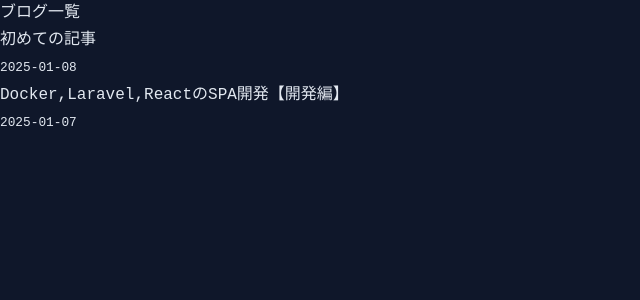
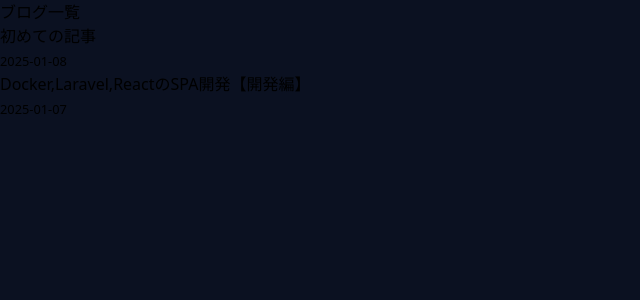
Before and after one commit to SI-Monxy/tech-blog-front, a Next.js app: page / in a window 1280 px wide. Shown: the top 300 px of the page, without its empty margins (0-640 px from the left). Built offline with nearby package versions, Linux system fonts and the light colour scheme.

Commit message:
スタイルをサイバーパンクっぽく修正

```diff
--- a/src/app/[id]/page.tsx
+++ b/src/app/[id]/page.tsx
@@ -2,17 +2,17 @@ import { getSortedPostsData } from "@/lib/posts";
 import fs from "fs";
 import path from "path";
 import matter from "gray-matter";
-import { remark } from 'remark';
-import remarkHtml from 'remark-html';
+import { remark } from "remark";
+import remarkHtml from "remark-html";
 import { markdownToHtml } from "@/lib/markdownToHtml";
-import 'highlight.js/styles/github-dark.css';  // ダークテーマ用のスタイル
+import "highlight.js/styles/github-dark.css"; // ダークテーマ用のスタイル
 
 // 動的なパラメータの型定義
 type Props = {
   params: {
     id: string;
   };
-}
+};
 
 // メインのページコンポーネント
 export default async function PostPage({ params }: Props) {
@@ -20,12 +20,13 @@ export default async function PostPage({ params }: Props) {
   const id = resolvedParams.id;
 
   const post = await getPost(id);
-    const content = await markdownToHtml(post.contentHtml)
+  const content = await markdownToHtml(post.contentHtml);
 
   return (
+    <div className="min-h-screen bg-[#0b1121]"> {/* 背景色を強制的に設定 */}
       <article className="max-w-4xl mx-auto px-4 py-8">
         <div className="prose prose-invert prose-lg max-w-none">
-                <h1 className="text-4xl font-bold mb-4">{post.title}</h1>
+          <h1 className="text-4xl font-bold mb-2 text-white">{post.title}</h1>
           <div className="text-gray-400 mb-8">{post.date}</div>
           <div
             className="markdown-content"
@@ -33,6 +34,7 @@ export default async function PostPage({ params }: Props) {
           />
         </div>
       </article>
+    </div>
   );
 }
 
@@ -46,8 +48,8 @@ export async function generateStaticParams() {
 
 // 投稿データを取得する関数
 async function getPost(id: string) {
-    const fullPath = path.join(process.cwd(), 'src/content', `${id}.md`);
-    const fileContents = fs.readFileSync(fullPath, 'utf8');
+  const fullPath = path.join(process.cwd(), "src/content", `${id}.md`);
+  const fileContents = fs.readFileSync(fullPath, "utf8");
 
   const matterResult = matter(fileContents);
   const date = matterResult.data["date"];
--- a/src/app/globals.css
+++ b/src/app/globals.css
@@ -1,165 +1,133 @@
+/* globals.css の修正 */
 @tailwind base;
 @tailwind components;
 @tailwind utilities;
 
+/* ベースとなる背景色を設定 */
+html, body {
+  background-color: #0b1121;
+  min-height: 100vh;
+}
+
 :root {
-  /* ダークテーマをデフォルトに */
-  --background: #0f172a; /* ダークネイビー */
-  --foreground: #e2e8f0; /* 明るいグレー */
+  /* メインカラー */
+  --background: #0b1121;    /* 深いダークネイビー */
+  --foreground: #e2e8f0;    /* 明るいグレー */
+  --header-bg: #151e2d;     /* ヘッダー背景 */
 
   /* アクセントカラー */
-  --primary: #3b82f6; /* ブルー */
-  --secondary: #10b981; /* グリーン */
-  --accent: #8b5cf6; /* パープル */
+  --primary: #60a5fa;       /* 明るいブルー */
+  --neon-green: #4ade80;    /* 蛍光グリーン */
+  --neon-green-glow: #4ade8040; /* グロー効果用 */
+  --accent: #a78bfa;        /* ソフトなパープル */
 
   /* コード関連 */
-  --code-bg: #1e293b; /* コードブロック背景 */
-  --code-highlight: #334155; /* コードハイライト */
-
-  /* その他の要素 */
-  --card-bg: #1e293b; /* カード背景 */
-  --border: #334155; /* ボーダー */
-  --muted: #64748b; /* 補足テキスト */
+  --code-bg: #1a2234;       /* コード背景 */
+  --code-block-bg: #161b2b; /* コードブロック背景 */
 }
 
-body {
-  color: var(--foreground);
-  background: var(--background);
-  font-family: "JetBrains Mono", "Fira Code", monospace;
-  line-height: 1.7;
+/* プロースのオーバーライド */
+.prose {
+  --tw-prose-body: #e2e8f0;
+  --tw-prose-headings: #ffffff;
+  --tw-prose-links: #4ade80;
+  --tw-prose-background: #0b1121;
 }
 
 .markdown-content {
-  /* 見出し */
-  h1,
-  h2,
-  h3,
-  h4 {
-    font-family: "Inter", "Roboto", sans-serif;
-    font-weight: 700;
-    color: var(--primary);
-    margin-top: 2rem;
-    margin-bottom: 1rem;
-  }
-
   h1 {
-    font-size: 2.25rem;
-    border-bottom: 2px solid var(--primary);
+    font-size: 2.5rem;
+    color: #ffffff;
+    border-bottom: 1px solid var(--neon-green);
     padding-bottom: 0.5rem;
+    margin: 2rem 0 1.5rem;
+    text-shadow: 0 0 10px var(--neon-green-glow);
   }
 
   h2 {
-    font-size: 1.875rem;
-    border-left: 4px solid var(--secondary);
-    padding-left: 1rem;
+    font-size: 1.75rem;
+    color: #ffffff;
+    border-left: 3px solid var(--neon-green);
+    padding: 0.5rem 1rem;
+    margin: 2rem 0 1rem;
+    background: linear-gradient(90deg, var(--neon-green-glow) 0%, transparent 100%);
   }
 
-  h3 {
-    font-size: 1.5rem;
-    color: var(--accent);
-  }
-
-  /* 段落とリスト */
-  p,
-  ul,
-  ol {
-    margin-bottom: 1.5rem;
-  }
-
-  /* リンク */
-  a {
-    color: var(--primary);
-    text-decoration: none;
-    transition: all 0.2s;
-    &:hover {
-      color: var(--secondary);
-      text-decoration: underline;
-    }
-  }
-
-  /* コードブロック */
+  /* コードブロックの強化 */
   pre {
-    background-color: var(--code-bg);
-    border-radius: 0.5rem;
+    background-color: var(--code-block-bg) !important;
+    border-radius: 8px;
     padding: 1rem;
     margin: 1.5rem 0;
     overflow-x: auto;
-    border: 1px solid var(--border);
+    border: 1px solid #30363d;
+    box-shadow: 0 0 20px var(--neon-green-glow);
   }
 
   /* インラインコード */
   code {
+    color: var(--neon-green);
     background-color: var(--code-bg);
-    color: var(--secondary);
     padding: 0.2rem 0.4rem;
-    border-radius: 0.25rem;
-    font-family: "JetBrains Mono", "Fira Code", monospace;
+    border-radius: 4px;
+    font-family: 'JetBrains Mono', monospace;
+    font-size: 0.9em;
   }
 
-  /* 引用 */
-  blockquote {
-    border-left: 4px solid var(--accent);
-    padding-left: 1rem;
-    margin: 1.5rem 0;
-    font-style: italic;
-    color: var(--muted);
+  /* リンクのスタイリング */
+  a {
+    color: var(--neon-green);
+    text-decoration: none;
+    transition: all 0.2s ease;
+    position: relative;
+
+    &:hover {
+      text-shadow: 0 0 8px var(--neon-green-glow);
+      text-decoration: none;
+      &:after {
+        content: '';
+        position: absolute;
+        width: 100%;
+        height: 1px;
+        bottom: -2px;
+        left: 0;
+        background-color: var(--neon-green);
+        box-shadow: 0 0 8px var(--neon-green);
+      }
+    }
   }
 
-  /* 区切り線 */
-  hr {
-    border: 0;
-    border-top: 2px solid var(--border);
-    margin: 2rem 0;
+  /* 見出しの背景を透明に */
+  h1, h2, h3 {
+    background-color: transparent;
+  }
+
+  /* セクションの区切り */
+  > section {
+    background-color: transparent;
   }
 }
 
-/* シンタックスハイライトのカスタマイズ */
-.hljs {
-  background: var(--code-bg) !important;
-  border-radius: 0.5rem;
+/* コンテナの背景色を強制 */
+#__next,
+.prose,
+.markdown-content {
+  background-color: #0b1121;
 }
 
-/* スクロールバーのカスタマイズ */
-::-webkit-scrollbar {
-  width: 8px;
-  height: 8px;
+/* シンタックスハイライト */
+.hljs-string {
+  color: var(--neon-green) !important;
 }
 
-::-webkit-scrollbar-track {
-  background: var(--background);
+.hljs-keyword {
+  color: #ff7b72 !important;
 }
 
-::-webkit-scrollbar-thumb {
-  background: var(--border);
-  border-radius: 4px;
+/* コードブロック内の特別な行のハイライト */
+.highlight-line {
+  background: linear-gradient(90deg, var(--neon-green-glow) 0%, transparent 100%);
+  display: block;
+  margin: 0 -1rem;
+  padding: 0 1rem;
 }
-
-::-webkit-scrollbar-thumb:hover {
-  background: var(--muted);
-}
-
-/* マークダウンコンテンツの特別なスタイリング */
-.prose pre {
-    background-color: var(--code-bg) !important;
-    border: 1px solid var(--border);
-}
-
-.prose code {
-    background-color: var(--code-bg);
-    color: var(--secondary);
-    padding: 0.2rem 0.4rem;
-    border-radius: 0.25rem;
-}
-
-/* シンタックスハイライトのスタイル */
-.prose pre code {
-    background-color: transparent;
-    padding: 0;
-    color: inherit;
-}
-
-/* インラインコードのスタイル */
-.prose p code,
-.prose li code {
-    color: var(--primary);
-}
--- a/tailwind.config.ts
+++ b/tailwind.config.ts
@@ -6,7 +6,11 @@ export default {
     "./src/**/*.{js,ts,jsx,tsx}",
   ],
   theme: {
-    extend: {},
+    extend: {
+      colors: {
+        background: '#0b1121',
+      },
+    },
   },
   plugins: [typography],
 } satisfies Config;
```
Lines whose indentation alone changed are shown as unchanged.
